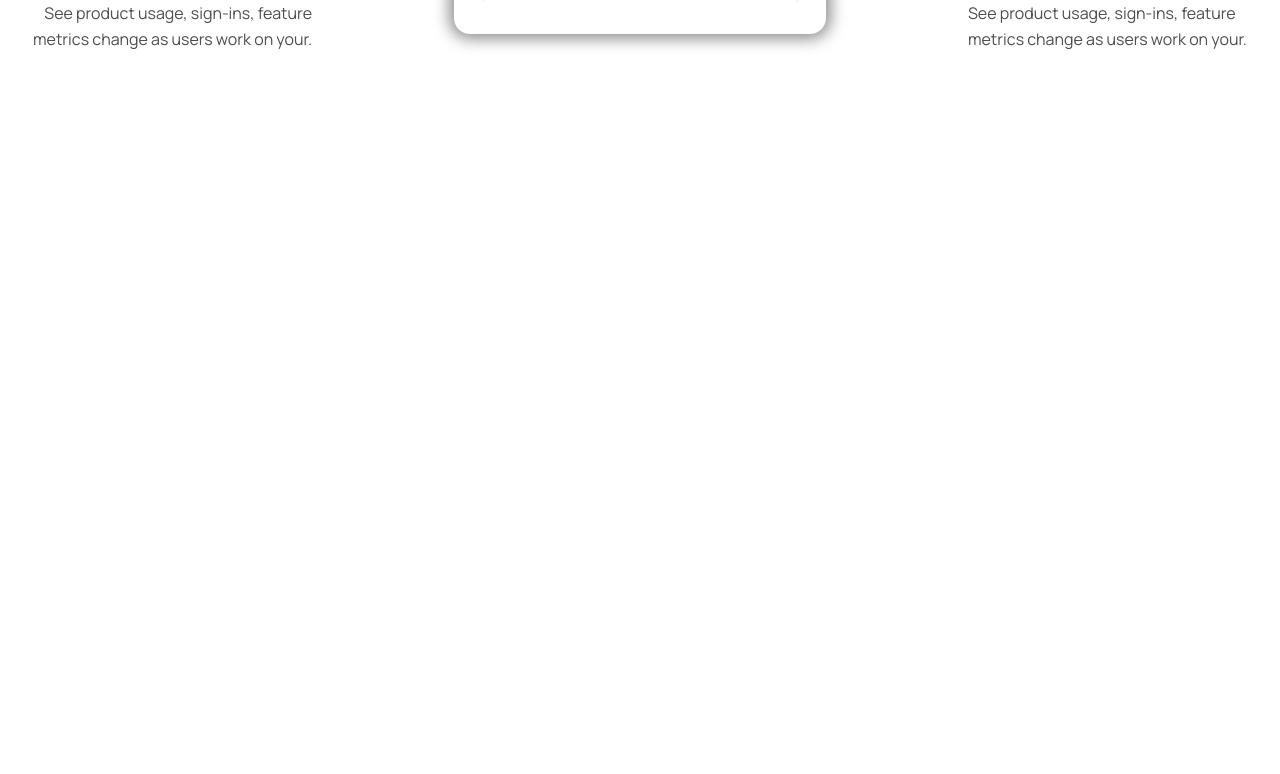
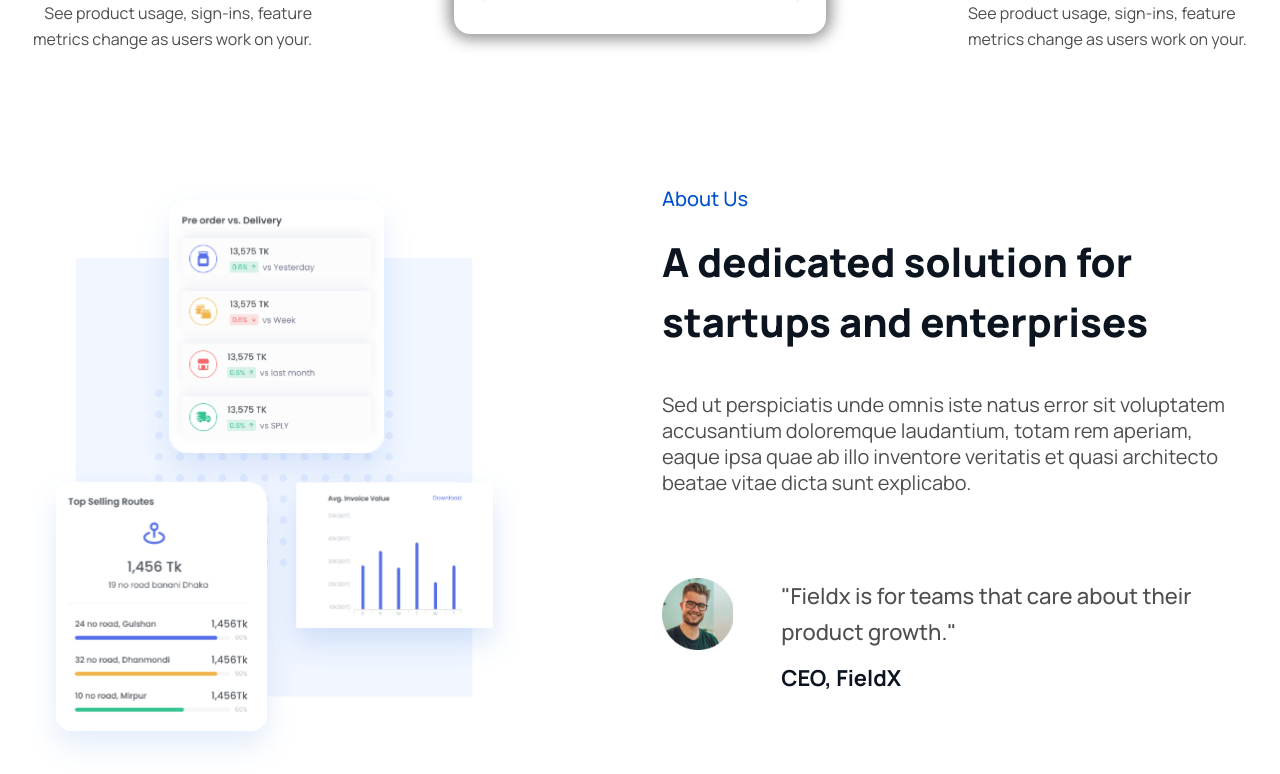
Before and after one commit to mnosumon/crypto-1, a React (Vite) app: page / in a window 1280 px wide. Shown: the part 2466-3240 px from the top of the page. Before the commit the page ends 2652 px from the top, so only its background shows below. Built offline with nearby package versions, Linux system fonts and the light colour scheme.

Commit message:
about done

```diff
--- a/src/App.jsx
+++ b/src/App.jsx
@@ -2,6 +2,7 @@ import React from 'react'
 import Navbar from './components/navbar/Navbar'
 import Bannner from './components/banner/Bannner'
 import ProductFeature from './components/productFeatures/ProductFeature'
+import About from './components/about/about'
 
 const App = () => {
   return (
@@ -9,6 +10,7 @@ const App = () => {
       <Navbar/>
       <Bannner/>
       <ProductFeature/>
+      <About/>
     </>
   )
 }
--- /dev/null
+++ b/src/components/about/About.jsx
@@ -0,0 +1,36 @@
+import React from 'react'
+import './about.css'
+import AboutImage from '../../assets/images/aboutImage.svg'
+import Ellipse from '../../assets/images/ellipse.png'
+
+const About = () => {
+  return (
+    <section id='about'>
+        <div className="container">
+            <div className="about_wrapper">
+                <div className="about_image">
+                    <img src={AboutImage} alt="" />
+                </div>
+                <div className="about_details">
+                    <div className="about_title">
+                        <span>About us</span>
+                        <h3>A dedicated solution for startups and enterprises</h3>
+                        <p>Sed ut perspiciatis unde omnis iste natus error sit voluptatem accusantium doloremque laudantium, totam rem aperiam, eaque ipsa quae ab illo inventore veritatis et quasi architecto beatae vitae dicta sunt explicabo.</p>
+                    </div>
+                    <div className="about_profile">
+                        <div className="about_ellipse">
+                            <img src={Ellipse} alt="" />
+                        </div>
+                        <div className="about_description">
+                            <p>"Fieldx is for teams that care about their product growth."</p>
+                            <span>CEO, FieldX</span>
+                        </div>
+                    </div>
+                </div>
+            </div>
+        </div>
+    </section>
+  )
+}
+
+export default About
--- /dev/null
+++ b/src/components/about/about.css
@@ -0,0 +1,64 @@
+.about_wrapper{
+    display: flex;
+    gap: 146px;
+}
+.about_image{
+    height: 588px;
+    width: 484px;
+    overflow: hidden;
+}
+.about_image img{
+    height: 100%;
+    width: 100%;
+    object-fit: cover;
+}
+.about_details{
+    width: 586px;
+}
+.about_title span{
+    font-size: 20px;
+    font-weight: 500;
+    line-height: 26px;
+    color: #0052CC;
+    text-transform: capitalize;
+}
+.about_title h3{
+    font-size: 40px;
+    font-weight: 800;
+    line-height: 60px;
+    color: #0B141F;
+    padding: 20px 0 40px;
+}
+.about_title p{
+    font-size: 20px;
+    line-height: 26px;
+    color: #4E4E4E;
+}
+.about_ellipse {
+    height: 72px;
+    width: 90px;
+    overflow: hidden;
+}
+.about_ellipse img{
+    height: 100%;
+    width: 100%;
+    object-fit: cover;
+}
+.about_profile{
+    display: flex;
+    gap: 48px;
+    padding-top: 82px;
+}
+.about_description p{
+    font-size: 22px;
+    font-weight: 500;
+    line-height: 36px;
+    color: #4E4E4E;
+    padding-bottom: 10px;
+}
+.about_description span{
+    font-size: 22px;
+    font-weight: 700;
+    line-height: 36px;
+    color: #0B141F;
+}
```
Also changed, not shown: src/assets/images/aboutImage.svg (added), src/assets/images/ellipse.png (added).
